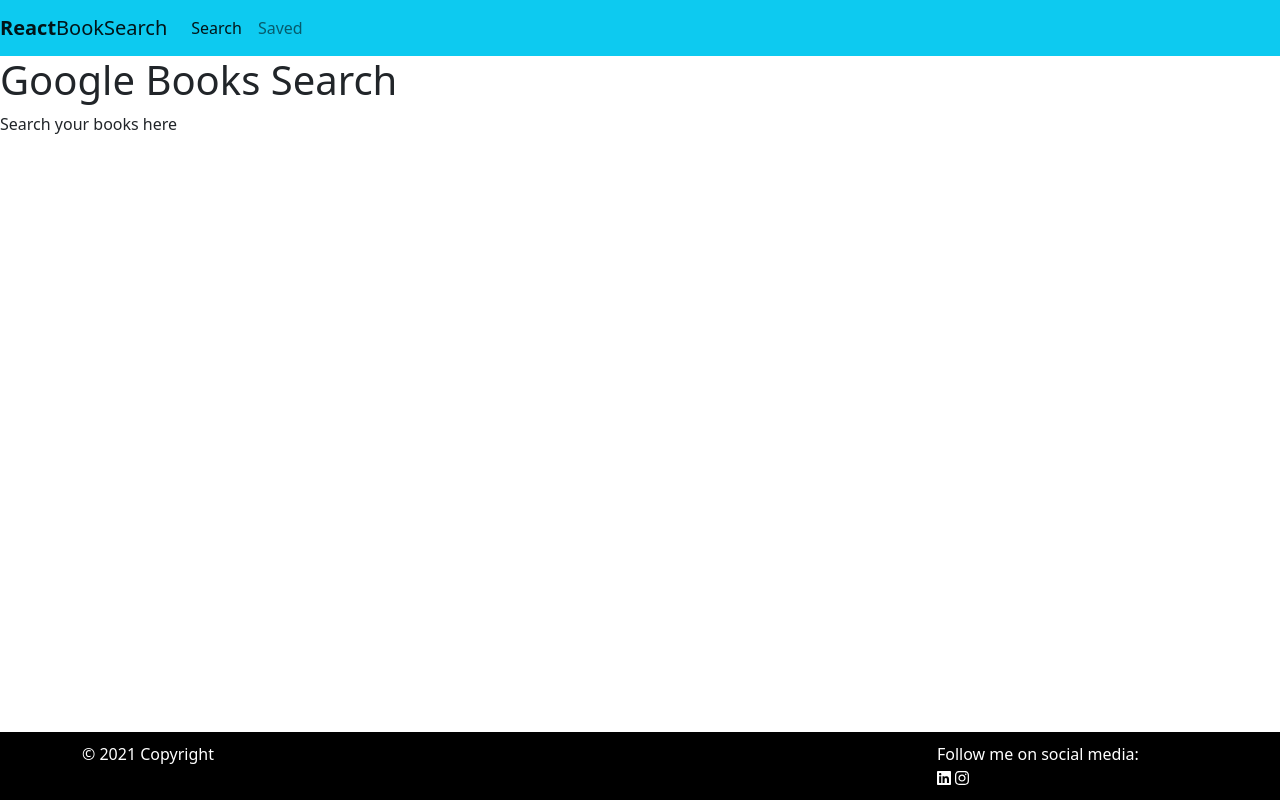
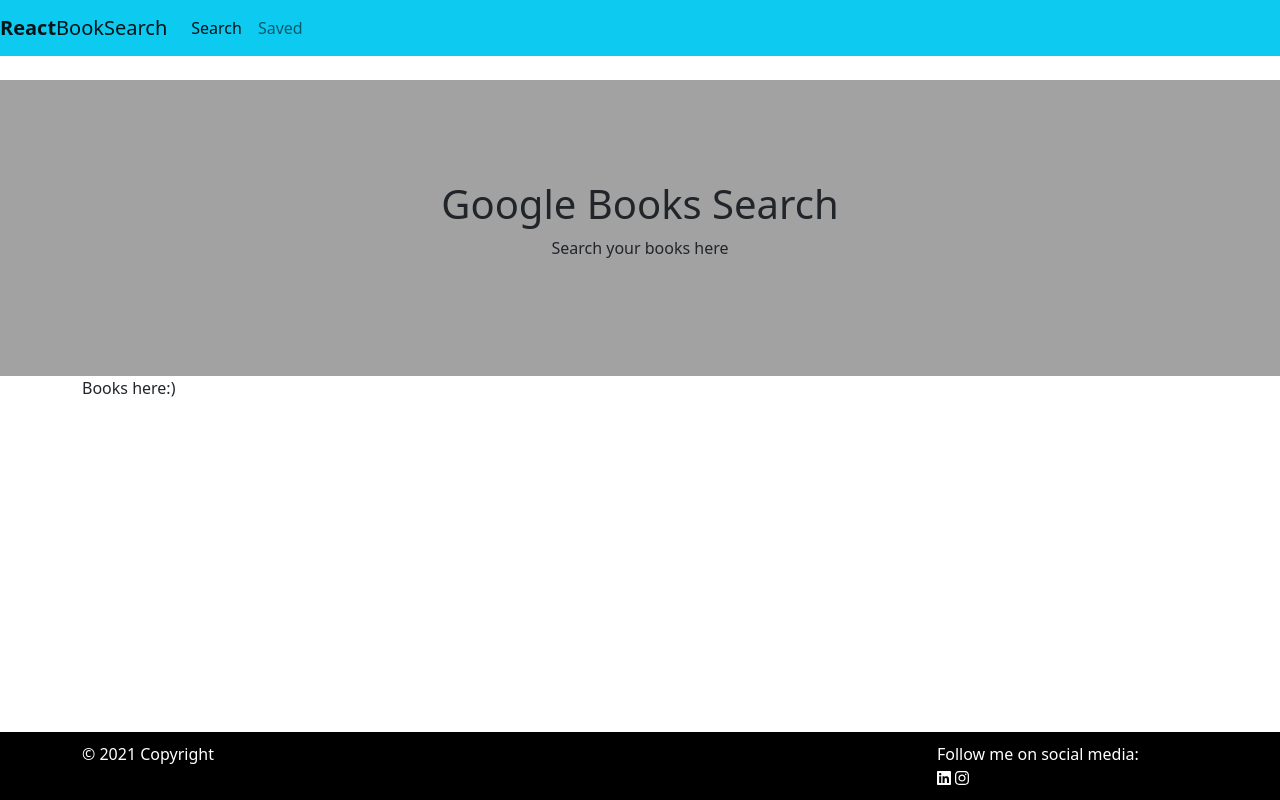
Before and after one commit to Maryum97/Google-Book-Search-2021, a React (Create React App) app in the folder client/: page / in a window 1280 px wide. Built offline with nearby package versions, Linux system fonts and the light colour scheme.

Commit message:
imported component into pages

```diff
--- /dev/null
+++ b/client/src/components/Jumbotron/index.js
@@ -0,0 +1,13 @@
+import React from 'react';
+import './style.css';
+
+function Jumbotron(props) {
+    return (
+        <div className='jumbotron mt-4'>
+            <h1>{props.heading}</h1>
+            <p>{props.text}</p>
+        </div>
+    )
+}
+
+export default Jumbotron;
--- /dev/null
+++ b/client/src/components/Jumbotron/style.css
@@ -0,0 +1,5 @@
+.jumbotron {
+    padding: 100px;
+    background-color: rgba(128, 128, 128, 0.733);
+    text-align: center;
+  }
--- a/client/src/components/JumbotronBooks/index.js
+++ /dev/null
@@ -1,15 +0,0 @@
-import React from 'react';
-import { Jumbotron } from 'reactstrap';
-
-function JumbotronBooks(props) {
-    return (
-        <div>
-            <Jumbotron>
-                <h1>{props.heading}</h1>
-                <p>{props.text}</p>
-            </Jumbotron>
-        </div>
-    )
-}
-
-export default JumbotronBooks;
--- a/client/src/components/NavbarBooks/index.js
+++ b/client/src/components/NavbarBooks/index.js
@@ -5,9 +5,7 @@
     Navbar,
     NavbarToggler,
     NavbarBrand,
-    Nav,
-    NavItem,
-    NavLink
+    Nav
 } from 'reactstrap';
 
 function NavbarBooks() {
--- a/client/src/pages/SavedBooks.js
+++ b/client/src/pages/SavedBooks.js
@@ -1,9 +1,19 @@
 import React from 'react';
+
+import Jumbotron from '../components/Jumbotron';
+
+import { Container, Row, Col } from 'reactstrap';
 
 function SavedBooks() {
     return (
         <div>
-            Saved Books Here!
+            <Jumbotron
+                heading='Google Books Search'
+                text='View your saved books here'
+            />
+            <Container>
+                Saved Books Here!
+            </Container>
         </div>
     )
 }
--- a/client/src/pages/SearchBooks.js
+++ b/client/src/pages/SearchBooks.js
@@ -1,14 +1,19 @@
 import React from 'react';
 
-import JumbotronBooks from '../components/JumbotronBooks';
+import Jumbotron from '../components/Jumbotron';
+
+import { Container, Row, Col } from 'reactstrap';
 
 function SearchBooks() {
     return (
         <div>
-            <JumbotronBooks
-                heading='Google Books Search'
-                text='Search your books here'
-            />
+            <Jumbotron
+                    heading='Google Books Search'
+                    text='Search your books here'
+                />
+            <Container>
+                Books here:)
+            </Container>
         </div>
     )
 }
```
